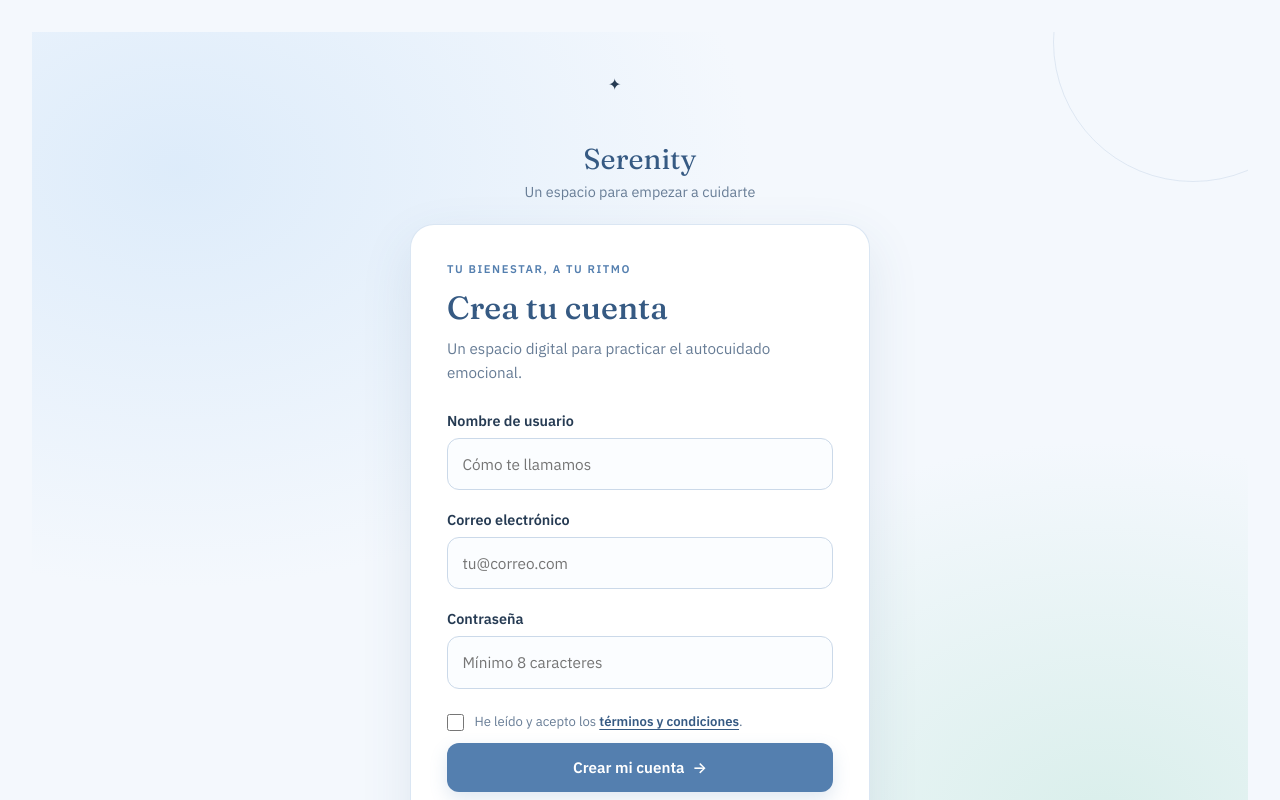
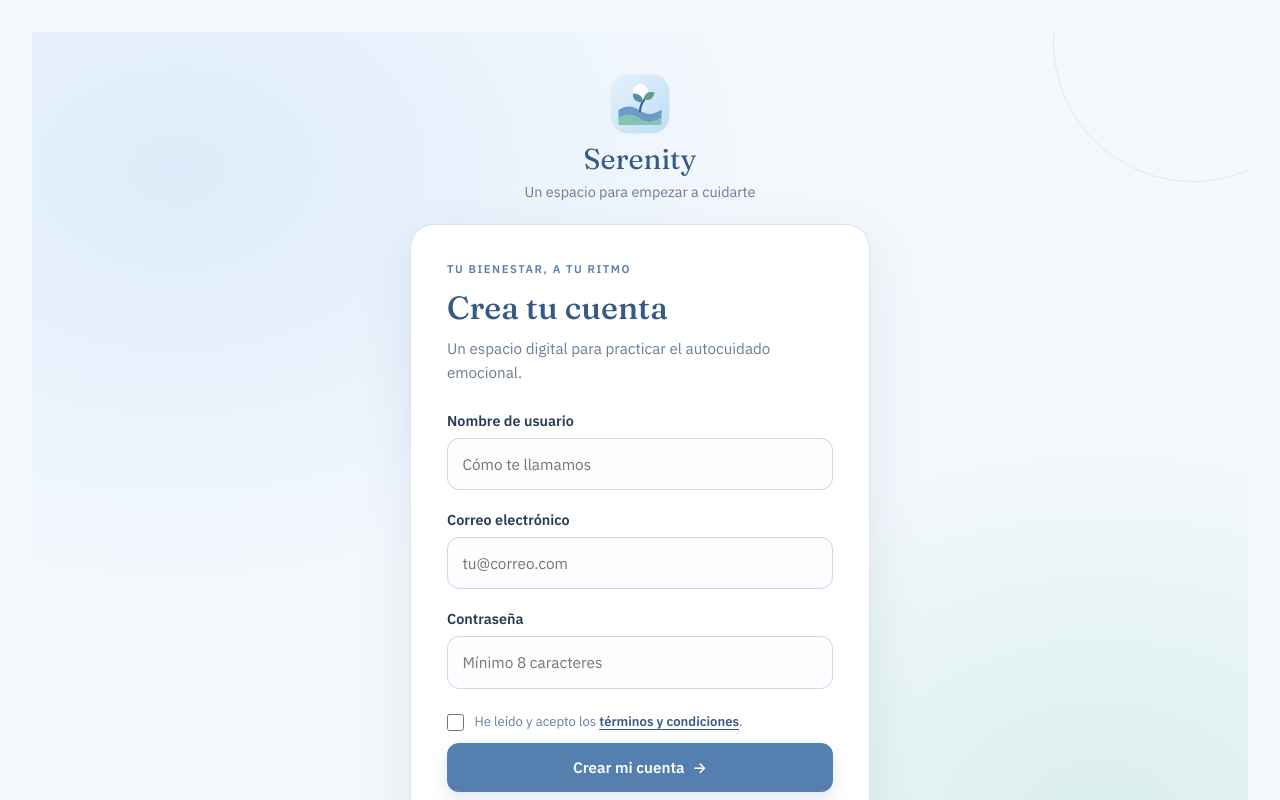
Before and after one commit to jeisonrv/frontend-serenity, an Angular app: page /registro in a window 1280 px wide. Shown: the top 800 px of the page. Built offline with nearby package versions, Linux system fonts and the light colour scheme.

Commit message:
Usa el logotipo de Serenity en el registro

```diff
--- a/src/app/features/auth/register/register.component.html
+++ b/src/app/features/auth/register/register.component.html
@@ -1,7 +1,7 @@
 <div class="pantalla-auth">
   <div class="auth-panel">
     <div class="marca-auth" aria-label="Serenity, aplicación de bienestar">
-      <div class="marca-simbolo" aria-hidden="true"><span>✦</span></div>
+      <img class="marca-simbolo" src="assets/serenity-logo.svg" alt="" aria-hidden="true" />
       <span class="marca-nombre">Serenity</span>
       <span class="marca-frase">Un espacio para empezar a cuidarte</span>
     </div>
```
